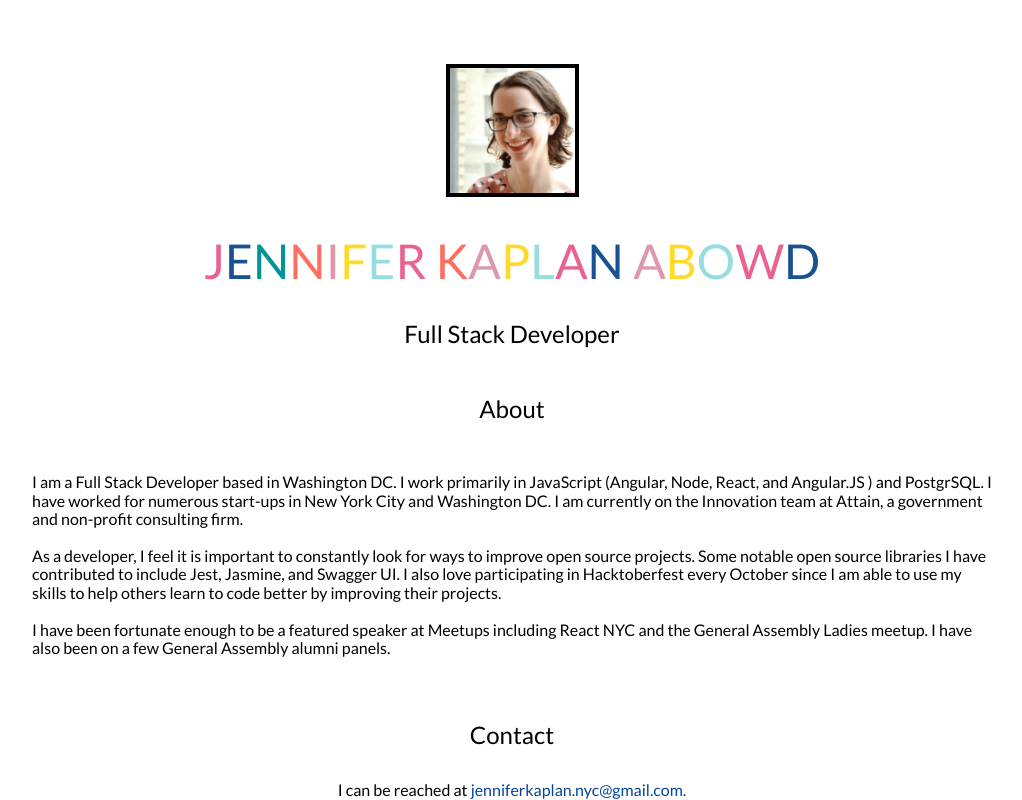
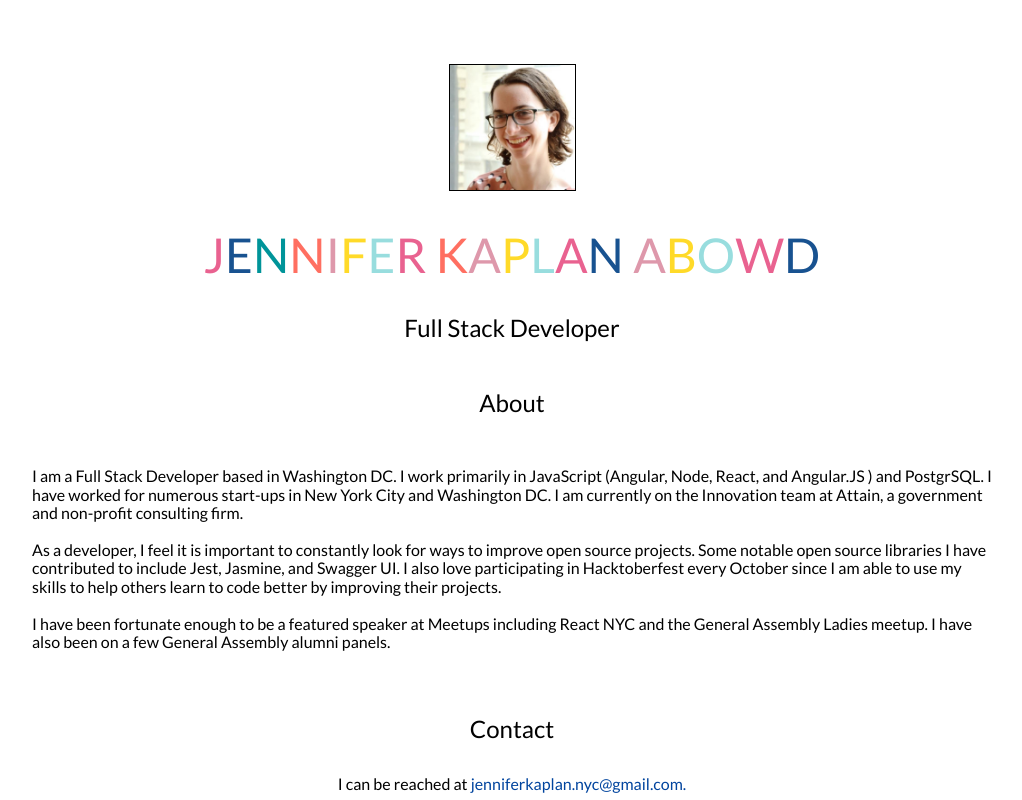
Before and after one commit to jenniferabowd/jenniferabowd.github.io, a plain HTML site: page index.html in a window 1280 px wide. Shown: the whole page, without its empty margins (128-1150 px from the left). Drawn offline with nearby package versions, Linux system fonts and the light colour scheme.

Commit message:
Update index.html

```diff
--- a/index.html
+++ b/index.html
@@ -27,7 +27,7 @@
 </head>
 <body>
   <header class="tc cover">
-    <img class="ba bw2 cover mt5" src="./images/GA_headshot.jpg" alt="photo of Jennifer Kaplan" width="125">
+    <img class="ba cover mt5" src="./images/GA_headshot.jpg" alt="photo of Jennifer Kaplan" width="125">
     <h1 class="tc normal mv4 rainbow-letters">
       <span>J</span>
       <span>E</span>
```
